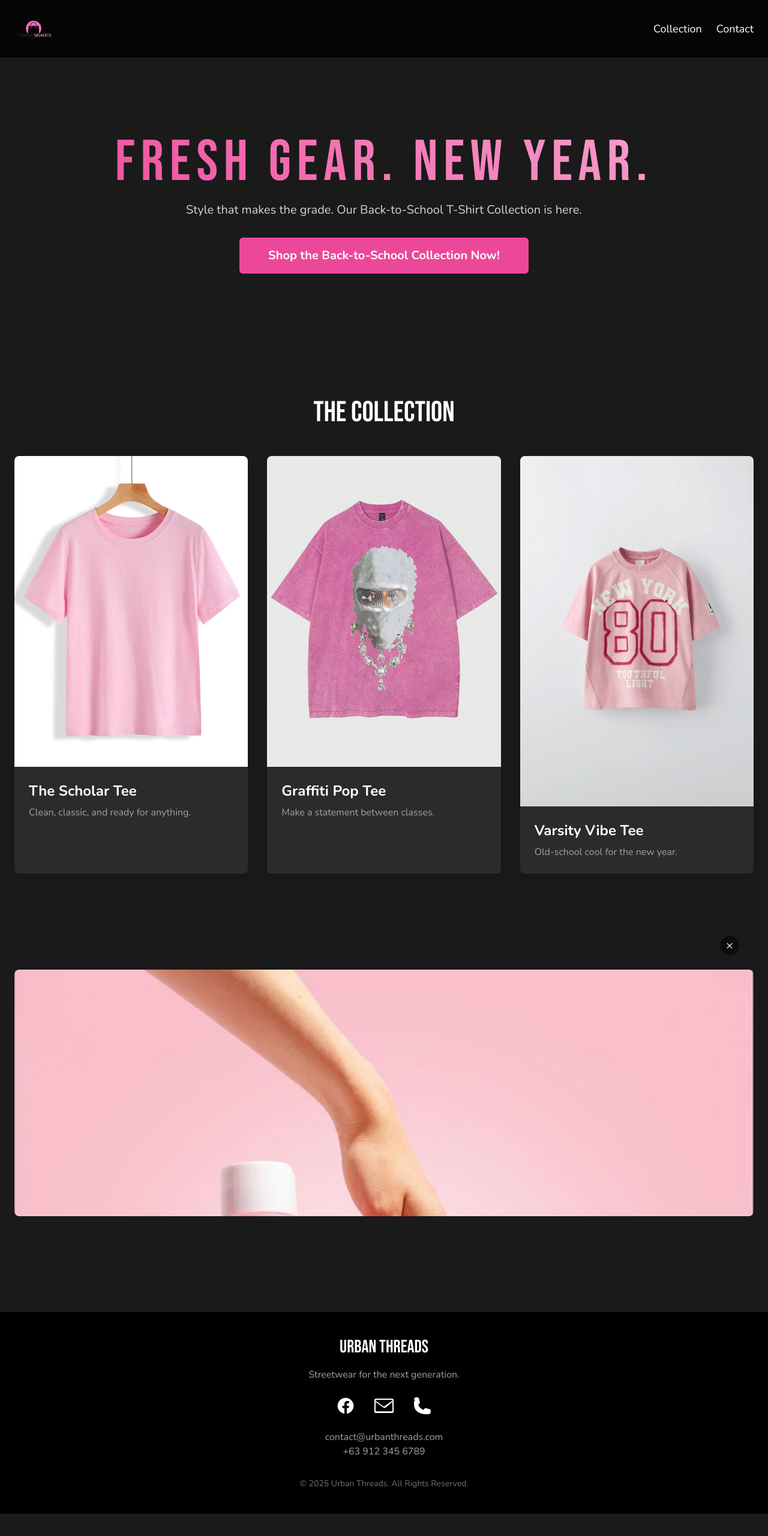
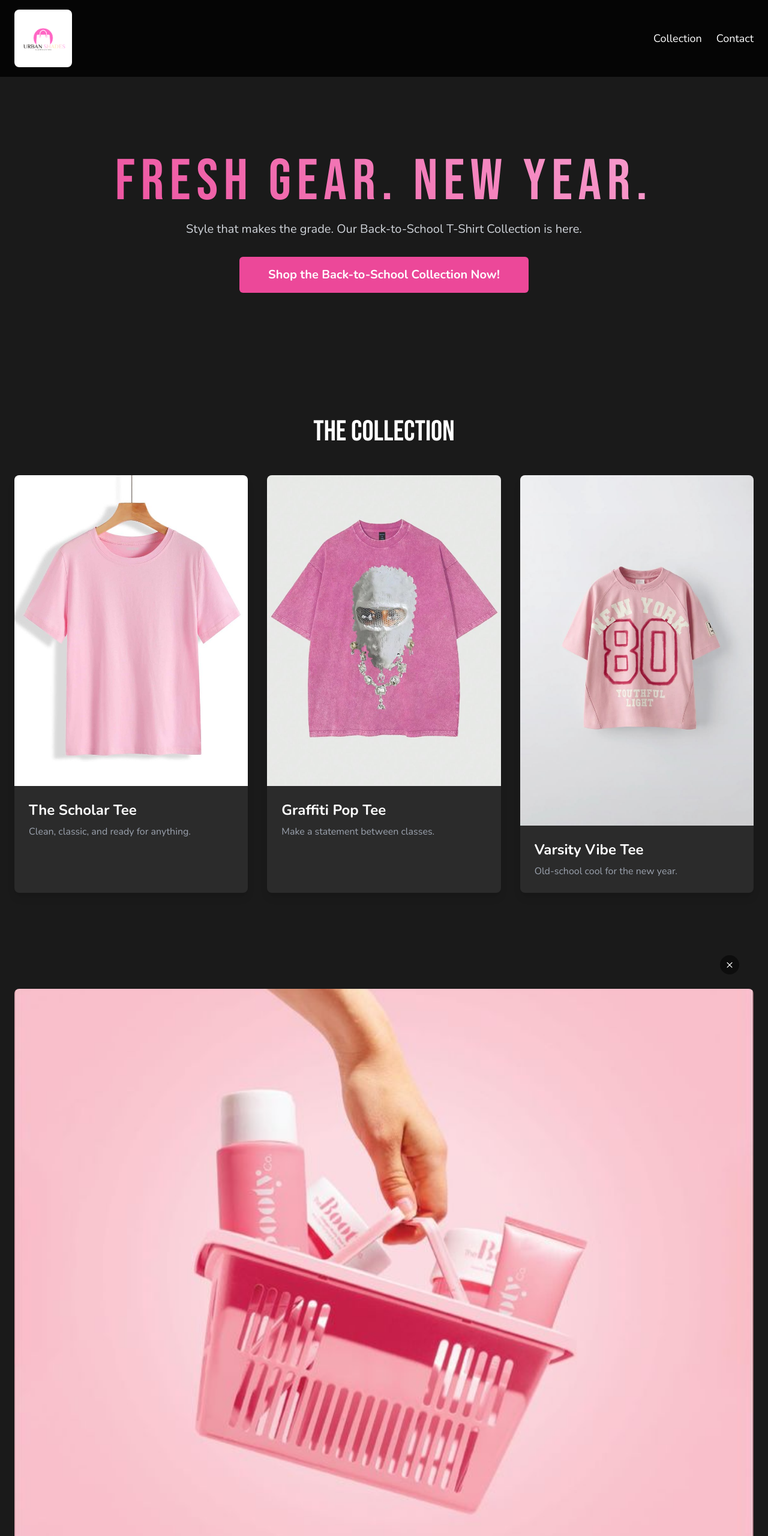
Before and after one commit to Vnemnic/nicolasurbanshades-landing-page, a plain HTML site: page index.html in a window 1280 px wide. Shown: the top 2560 px of the page at 60% size. Before the commit the page ends 2523 px from the top, so only its background shows below. Drawn offline with nearby package versions, Linux system fonts and the light colour scheme.

Commit message:
Refactor header and main sections in index.html

```diff
--- a/index.html
+++ b/index.html
@@ -76,13 +76,11 @@
 </head>
 <body>
 
-    <!-- Header Section -->
     <header class="bg-black/80 backdrop-blur-sm sticky top-0 z-50">
         <nav class="container mx-auto px-6 py-4 flex justify-between items-center">
 
-            <div class="flex items-center">
-                <!-- INSTRUCTION: To change your logo, replace "your-logo.png" with the exact filename of your logo image. -->
-                <img src="Urban Shades.png" alt="Urban Shades Logo" class="h-16 w-auto" onerror="this.onerror=null; this.src='https://placehold.co/150x50/1a1a1a/ffffff?text=URBAN+THREADS';">
+            <div class="flex items-center bg-white p-2 rounded-lg">
+                <img src="Urban Shades.png" alt="Urban Shades Logo" class="h-20 w-auto" onerror="this.onerror=null; this.src='https://placehold.co/150x50/1a1a1a/ffffff?text=URBAN+THREADS';">
             </div>
 
             <div class="hidden md:flex items-center space-x-6 text-lg">
@@ -92,26 +90,20 @@
         </nav>
     </header>
 
-    <!-- Hero Section -->
     <main class="container mx-auto px-6">
         <section class="text-center py-20 md:py-32">
-            <!-- INSTRUCTION: You can change the main headline text below. -->
             <h1 class="font-brand text-5xl md:text-8xl tracking-widest mb-4 animate-fade-in-up text-gradient">FRESH GEAR. NEW YEAR.</h1>
-            <!-- INSTRUCTION: You can change the supporting text below. -->
             <p class="text-lg md:text-xl mb-8 max-w-2xl mx-auto text-gray-300">Style that makes the grade. Our Back-to-School T-Shirt Collection is here.</p>
             <a href="#collection" class="bg-pink-500 text-white font-bold text-xl py-4 px-12 rounded-md cta-button inline-block">
                 Shop the Back-to-School Collection Now!
             </a>
         </section>
 
-        <!-- T-Shirt Collection Section -->
         <section id="collection" class="py-20">
             <h2 class="font-brand text-center text-4xl md:text-5xl mb-12">THE COLLECTION</h2>
             <div class="grid grid-cols-1 sm:grid-cols-2 lg:grid-cols-3 gap-8">
 
-                <!-- Product 1 -->
                 <div class="product-card rounded-lg overflow-hidden shadow-lg">
-                    <!-- INSTRUCTION: To change this T-shirt picture, replace the link below with the filename of your image. -->
                     <img src="Scholar.jpg" alt="T-Shirt Design 1" class="w-full h-auto">
                     <div class="p-6">
                         <h3 class="text-2xl font-bold mb-2">The Scholar Tee</h3>
@@ -119,9 +111,7 @@
                     </div>
                 </div>
 
-                <!-- Product 2 -->
                 <div class="product-card rounded-lg overflow-hidden shadow-lg">
-                    <!-- INSTRUCTION: To change this T-shirt picture, replace the link below with the filename of your image. -->
                     <img src="Graffity.jpg" alt="T-Shirt Design 2" class="w-full h-auto">
                     <div class="p-6">
                         <h3 class="text-2xl font-bold mb-2">Graffiti Pop Tee</h3>
@@ -129,9 +119,7 @@
                     </div>
                 </div>
 
-                <!-- Product 3 -->
                 <div class="product-card rounded-lg overflow-hidden shadow-lg">
-                    <!-- INSTRUCTION: To change this T-shirt picture, replace the link below with the filename of your image. -->
                     <img src="Varsity.jpg" alt="T-Shirt Design 3" class="w-full h-auto">
                     <div class="p-6">
                         <h3 class="text-2xl font-bold mb-2">Varsity Vibe Tee</h3>
@@ -141,23 +129,18 @@
             </div>
         </section>
 
-        <!-- Banner Ad Section -->
         <section id="banner-container" class="py-20 relative">
-            <!-- Close Button -->
             <button id="close-banner-btn" class="absolute top-2 right-2 md:top-6 md:right-6 bg-black/50 text-white rounded-full h-8 w-8 flex items-center justify-center text-xl hover:bg-black transition-colors z-10" aria-label="Dismiss Banner">
                 &times;
             </button>
 
-            <!-- INSTRUCTION: To make this banner a clickable link, replace the "#" below with the full URL to your shop. -->
-            <a href="https://www.facebook.com/profile.php?id=61581976041133" class="block rounded-lg overflow-hidden transition-transform hover:scale-50 aspect-[3/1] relative">
-                <!-- INSTRUCTION: To change the banner ad image, replace the link below with your banner's filename. -->
-                <img src="Bannerr.jpg" alt="Shop Now Sale Banner" class="w-full h-auto">
+            <a href="https://www.facebook.com/profile.php?id=61581976041133" class="block rounded-lg overflow-hidden transition-transform hover:scale-50 aspect-square relative">
+                <img src="Bannerr.jpg" alt="Shop Now Sale Banner" class="w-full h-full object-cover">
             </a>
         </section>
 
     </main>
 
-    <!-- Footer -->
     <footer id="contact" class="bg-black mt-20">
         <div class="container mx-auto px-6 py-10 text-center">
             <h3 class="font-brand text-3xl mb-4">URBAN THREADS</h3>
```
